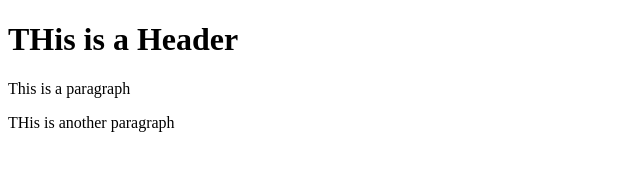
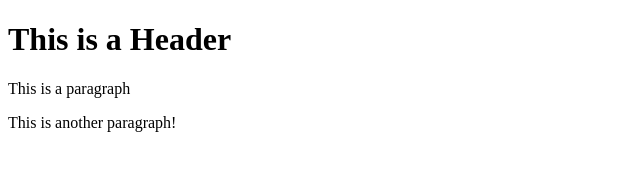
Before and after one commit to hunterm0627/git-test, a website: page index.html in a window 1280 px wide. Shown: the whole page, without its empty margins (0-640 px from the left). Drawn offline with Linux system fonts and the light colour scheme.

Commit message:
Using NPM

```diff
--- a/index.html
+++ b/index.html
@@ -1,8 +1,8 @@
 <!DOCTYPE html>
 <html>
     <body>
-        <h1>THis is a Header</h1>
+        <h1>This is a Header</h1>
         <p>This is a paragraph</p>
-        <p>THis is another paragraph</p>
+        <p>This is another paragraph!</p>
     </body>
 </html>
```
Also changed, not shown: package.json (added, +24 -0 lines), 2 other files.
